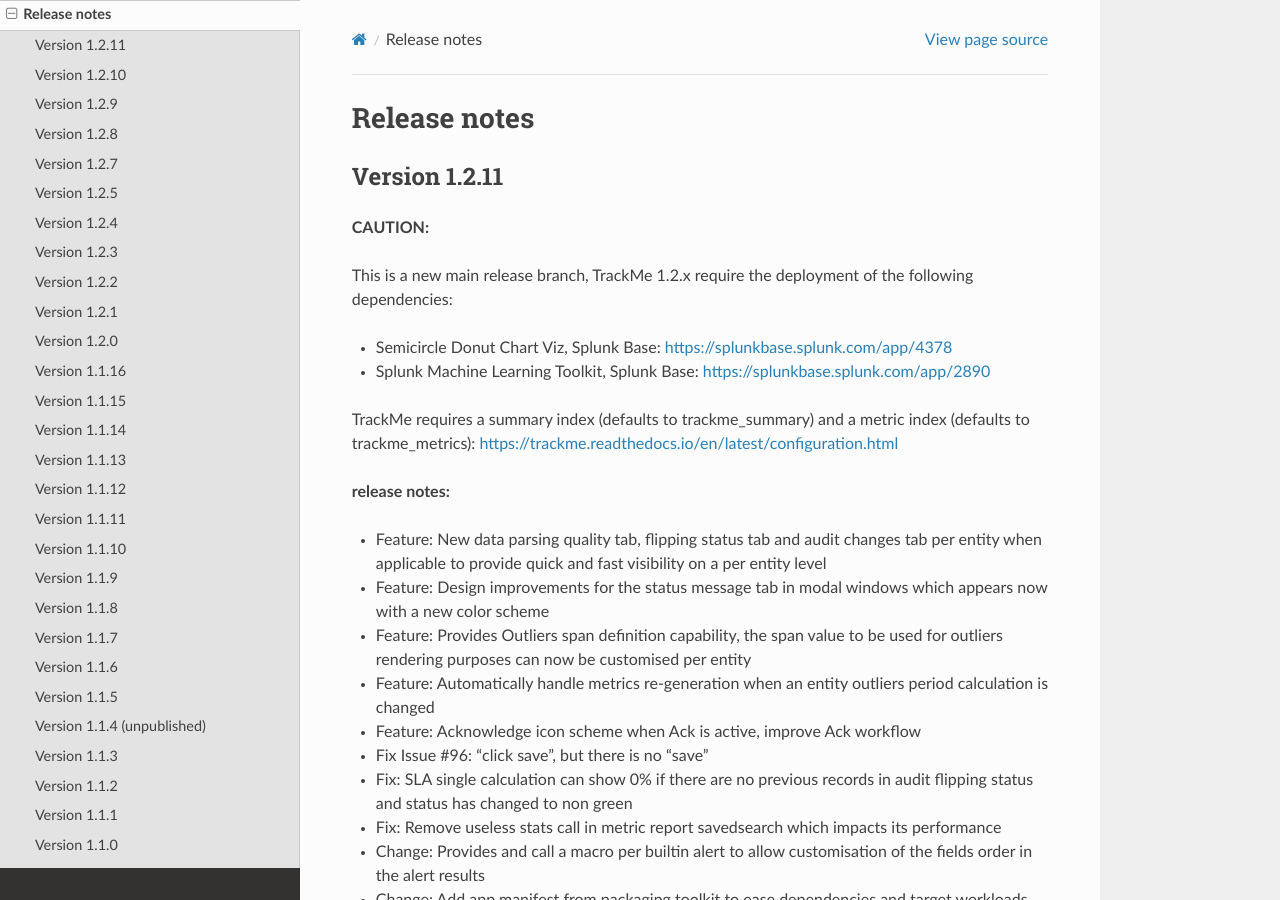
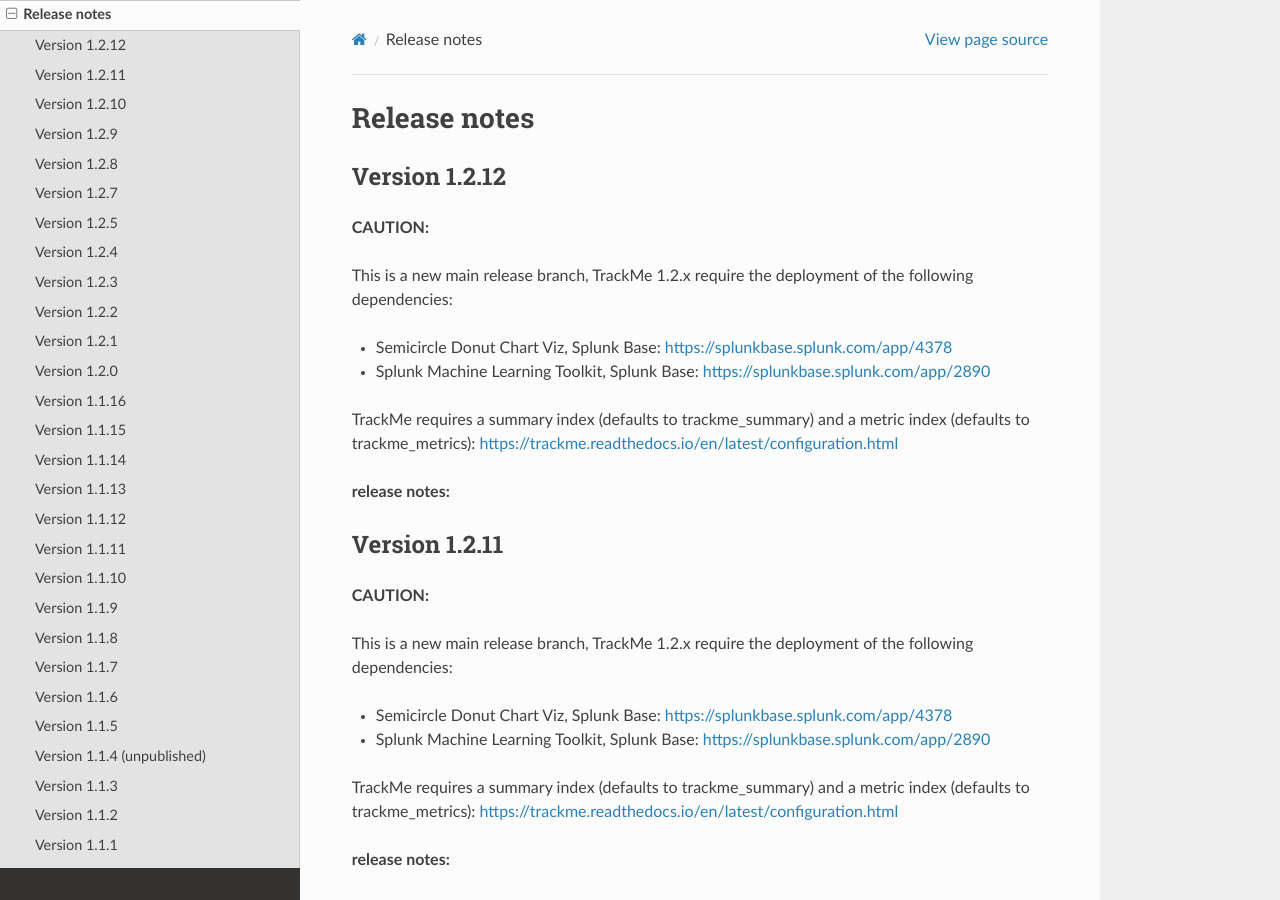
Before and after one commit to guilhemmarchand/trackme, a Sphinx documentation site: the page built from docs/releasenotes.rst, in a window 1280 px wide and 900 px high. Built offline with Sphinx 7.4.7 and the Read the Docs theme 2.0.0, drawn with Linux system fonts in a browser that asks for light colours.

Commit message:
Initiate 1.2.12

```diff
--- a/docs/releasenotes.rst
+++ b/docs/releasenotes.rst
@@ -1,5 +1,20 @@
 Release notes
 #############
+
+Version 1.2.12
+==============
+
+**CAUTION:**
+
+This is a new main release branch, TrackMe 1.2.x require the deployment of the following dependencies:
+
+- Semicircle Donut Chart Viz, Splunk Base: https://splunkbase.splunk.com/app/4378
+- Splunk Machine Learning Toolkit, Splunk Base: https://splunkbase.splunk.com/app/2890
+
+TrackMe requires a summary index (defaults to trackme_summary) and a metric index (defaults to trackme_metrics):
+https://trackme.readthedocs.io/en/latest/configuration.html
+
+**release notes:**
 
 Version 1.2.11
 ==============
```
Also changed, not shown: 4 other files.
